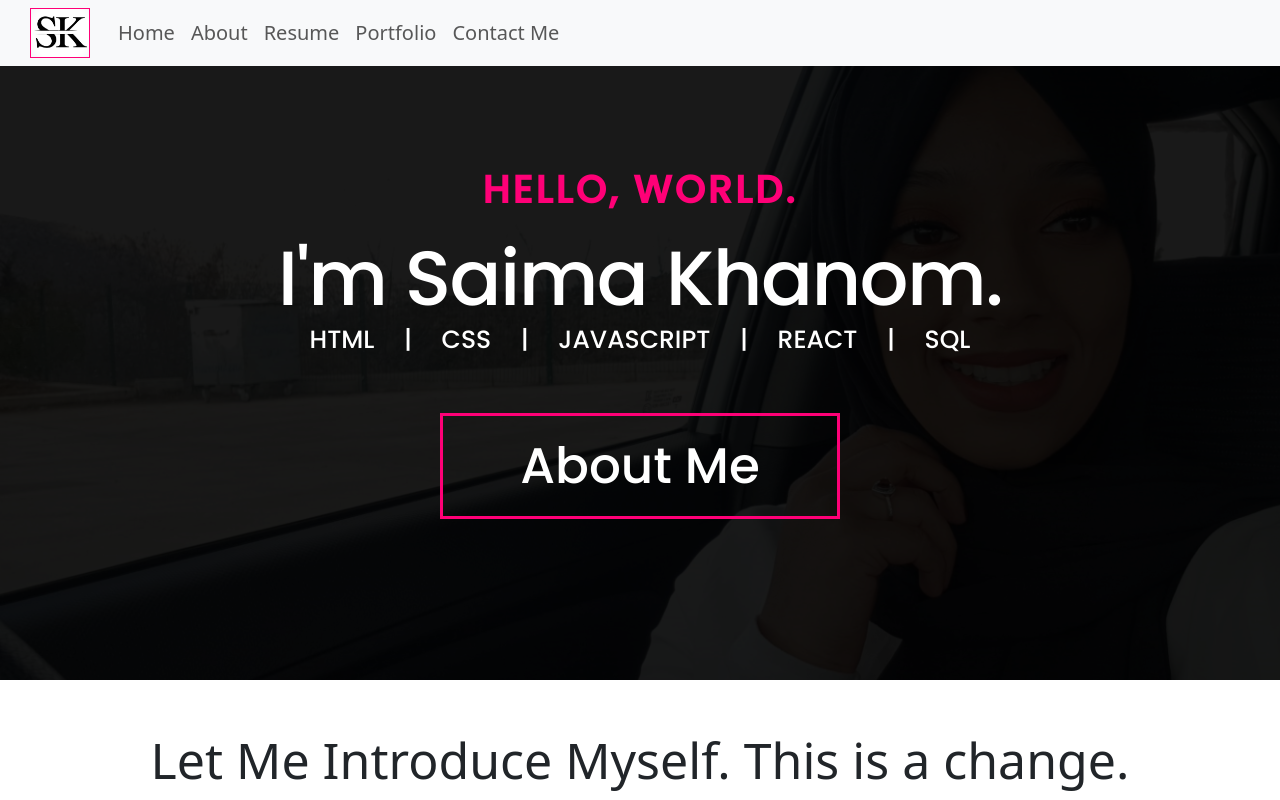
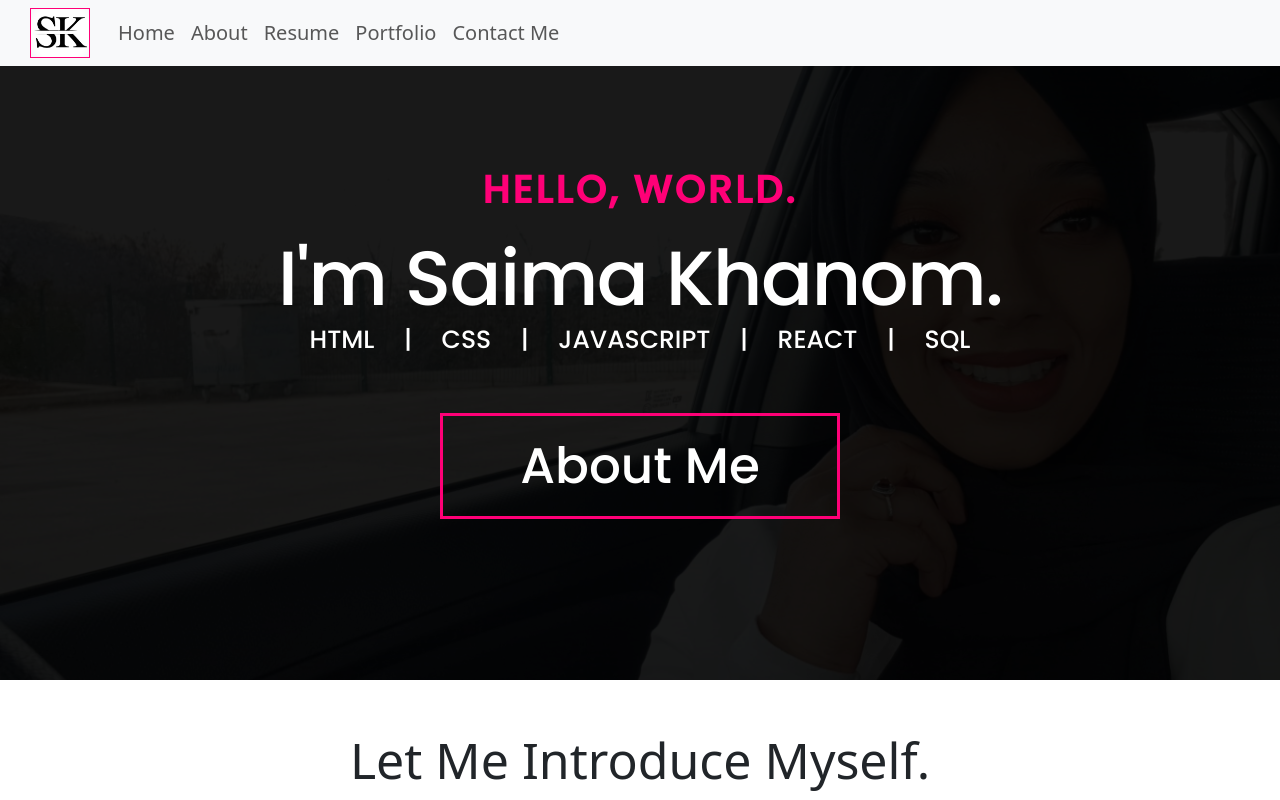
Before and after one commit to saimakhanom/saimas-website, a React (Create React App) app: page /about in a window 1280 px wide. Shown: the top 800 px of the page. Built offline with nearby package versions, Linux system fonts and the light colour scheme.

Commit message:
changed text in about page

```diff
--- a/src/pages/About.js
+++ b/src/pages/About.js
@@ -15,7 +15,7 @@ const About = () => {
                 </div>
 
         <div>
-            <h3  className="about-subtitle">Let Me Introduce Myself. This is a change.</h3>
+            <h3  className="about-subtitle">Let Me Introduce Myself.</h3>
             <p className="about-info">Click one of the buttons below to learn more about me.</p>
             <Button/>
         </div>
```
